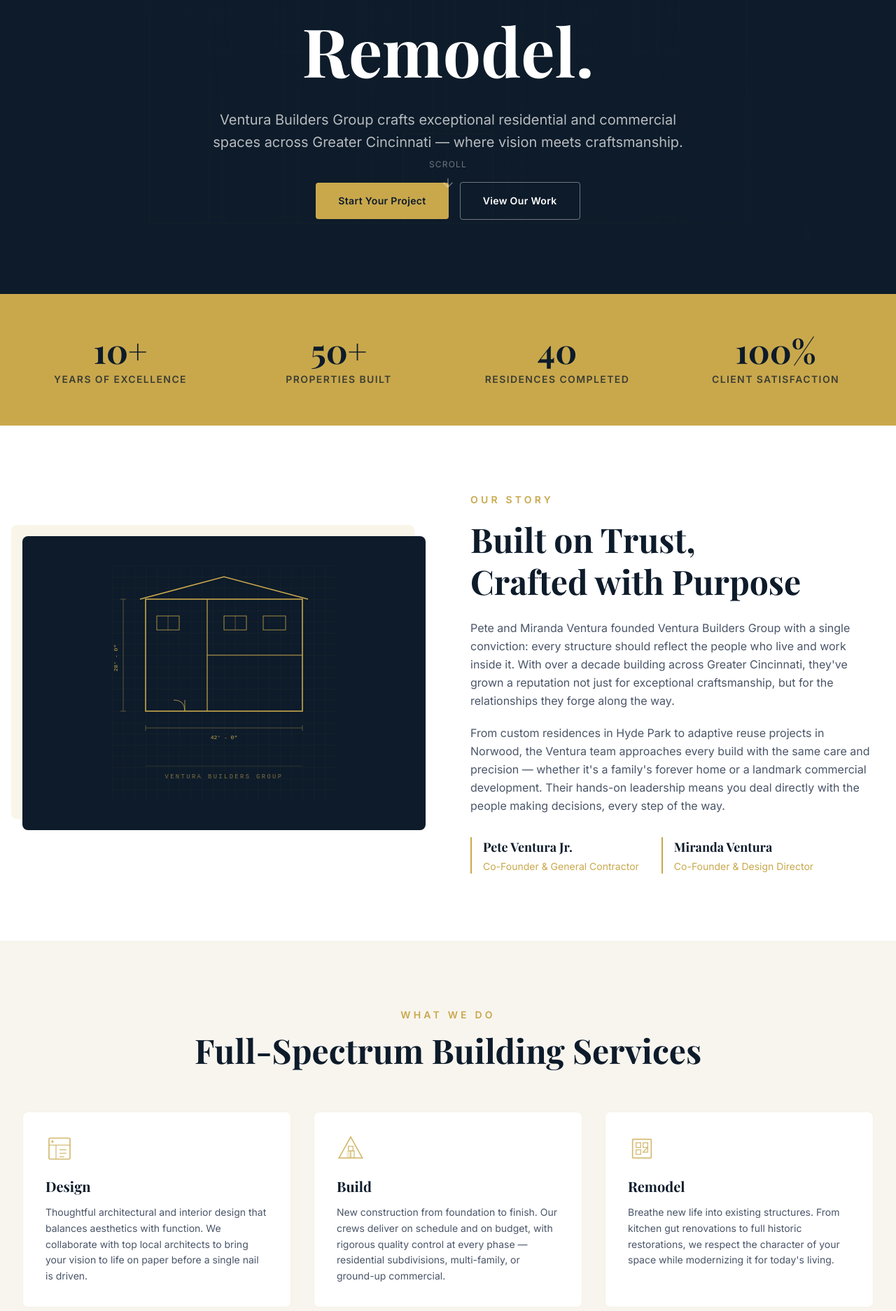
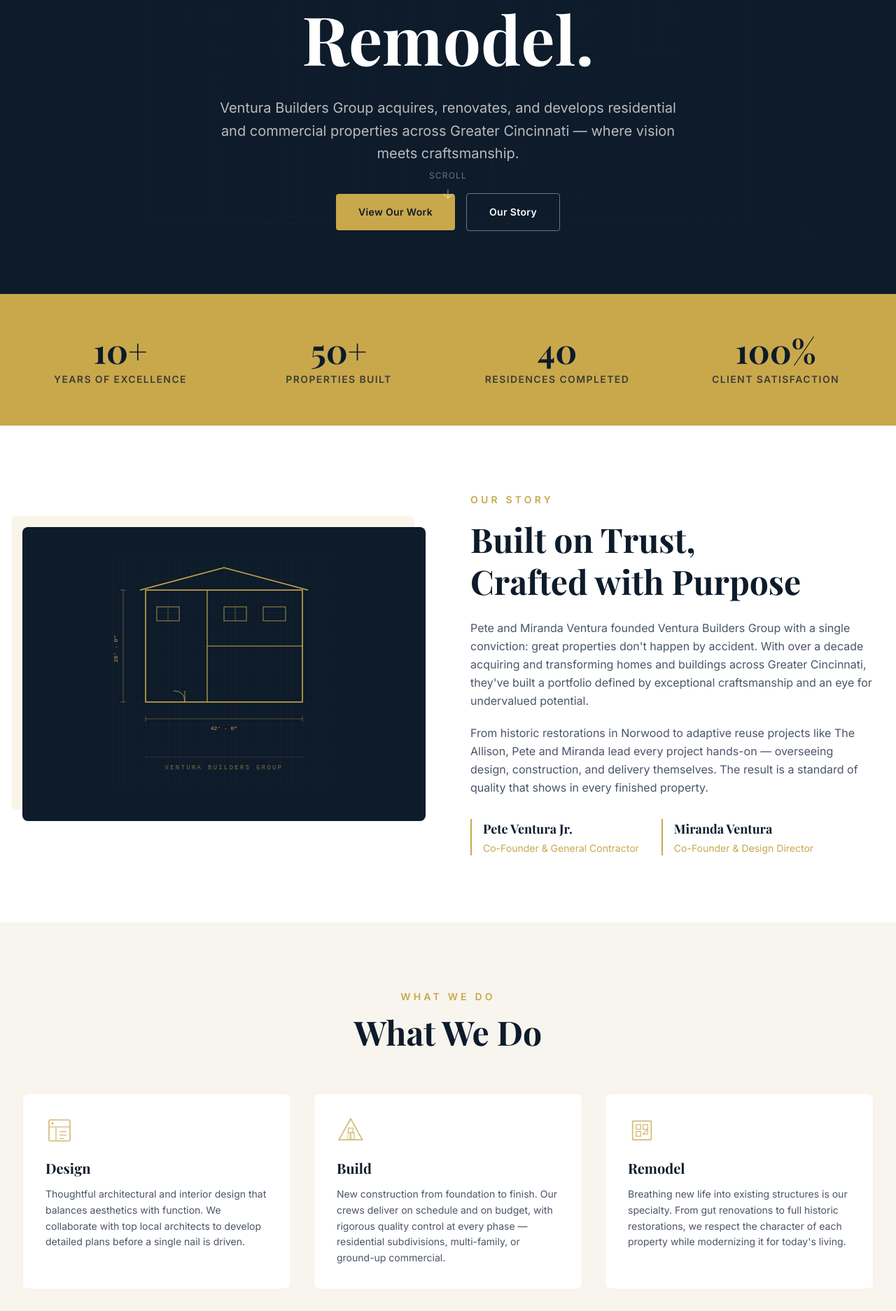
Before and after one commit to devrize7/ventura-site, a Next.js app: page / in a window 1280 px wide. Shown: the part 380-2253 px from the top of the page at 70% size. Built offline with nearby package versions, Linux system fonts and the light colour scheme; a web font is replaced by a local one.

Commit message:
Reframe copy to reflect VBG as developer/investor, not a client-facing service

```diff
--- a/src/components/About.tsx
+++ b/src/components/About.tsx
@@ -93,10 +93,10 @@ export default function About() {
                 style={{ fontFamily: "var(--font-inter)", color: "#4a5568" }}
               >
                 Pete and Miranda Ventura founded Ventura Builders Group with a single
-                conviction: every structure should reflect the people who live and work
-                inside it. With over a decade building across Greater Cincinnati, they&apos;ve
-                grown a reputation not just for exceptional craftsmanship, but for the
-                relationships they forge along the way.
+                conviction: great properties don&apos;t happen by accident. With over a decade
+                acquiring and transforming homes and buildings across Greater Cincinnati,
+                they&apos;ve built a portfolio defined by exceptional craftsmanship and an
+                eye for undervalued potential.
               </p>
             </FadeIn>
             <FadeIn delay={400}>
@@ -104,11 +104,10 @@ export default function About() {
                 className="text-base leading-relaxed mb-8"
                 style={{ fontFamily: "var(--font-inter)", color: "#4a5568" }}
               >
-                From custom residences in Hyde Park to adaptive reuse projects in Norwood,
-                the Ventura team approaches every build with the same care and precision —
-                whether it&apos;s a family&apos;s forever home or a landmark commercial development.
-                Their hands-on leadership means you deal directly with the people making
-                decisions, every step of the way.
+                From historic restorations in Norwood to adaptive reuse projects like
+                The Allison, Pete and Miranda lead every project hands-on — overseeing
+                design, construction, and delivery themselves. The result is a standard
+                of quality that shows in every finished property.
               </p>
             </FadeIn>
             <FadeIn delay={500}>
--- a/src/components/Contact.tsx
+++ b/src/components/Contact.tsx
@@ -8,7 +8,6 @@ export default function Contact() {
     name: "",
     email: "",
     phone: "",
-    projectType: "",
     message: "",
   });
   const [submitted, setSubmitted] = useState(false);
@@ -203,7 +202,6 @@ export default function Contact() {
                   </div>
                 </div>
 
-                <div className="grid sm:grid-cols-2 gap-5">
                 <div>
                   <label
                     className="block text-xs uppercase tracking-wider mb-2 font-semibold"
@@ -226,41 +224,13 @@ export default function Contact() {
                     placeholder="(513) 555-0100"
                   />
                 </div>
-                  <div>
-                    <label
-                      className="block text-xs uppercase tracking-wider mb-2 font-semibold"
-                      style={{ fontFamily: "var(--font-inter)", color: "#0d1b2a" }}
-                    >
-                      Project Type
-                    </label>
-                    <select
-                      value={form.projectType}
-                      onChange={(e) => setForm({ ...form, projectType: e.target.value })}
-                      className="w-full border rounded-lg px-4 py-3 text-sm outline-none transition-all bg-white"
-                      style={{
-                        fontFamily: "var(--font-inter)",
-                        borderColor: "#e2e8f0",
-                        color: form.projectType ? "#0d1b2a" : "#a0aec0",
-                      }}
-                      onFocus={(e) => (e.target.style.borderColor = "#c9a84c")}
-                      onBlur={(e) => (e.target.style.borderColor = "#e2e8f0")}
-                    >
-                      <option value="">Select one…</option>
-                      <option value="residential">Residential</option>
-                      <option value="commercial">Commercial</option>
-                      <option value="remodel">Remodel</option>
-                      <option value="investment">Investment Property</option>
-                      <option value="other">Other</option>
-                    </select>
-                  </div>
-                </div>
 
                 <div>
                   <label
                     className="block text-xs uppercase tracking-wider mb-2 font-semibold"
                     style={{ fontFamily: "var(--font-inter)", color: "#0d1b2a" }}
                   >
-                    Tell Us About Your Project *
+                    Message *
                   </label>
                   <textarea
                     required
@@ -275,7 +245,7 @@ export default function Contact() {
                     }}
                     onFocus={(e) => (e.target.style.borderColor = "#c9a84c")}
                     onBlur={(e) => (e.target.style.borderColor = "#e2e8f0")}
-                    placeholder="Briefly describe your project, timeline, and location…"
+                    placeholder="What's on your mind?"
                   />
                 </div>
 
--- a/src/components/Hero.tsx
+++ b/src/components/Hero.tsx
@@ -95,14 +95,14 @@ export default function Hero() {
           className="text-white/70 text-lg sm:text-xl max-w-2xl mx-auto mb-10 leading-relaxed"
           style={{ fontFamily: "var(--font-inter)" }}
         >
-          Ventura Builders Group crafts exceptional residential and commercial
-          spaces across Greater Cincinnati — where vision meets craftsmanship.
+          Ventura Builders Group acquires, renovates, and develops residential
+          and commercial properties across Greater Cincinnati — where vision meets craftsmanship.
         </p>
 
         {/* CTAs */}
         <div className="flex flex-col sm:flex-row items-center justify-center gap-4">
           <button
-            onClick={() => scrollTo("#contact")}
+            onClick={() => scrollTo("#portfolio")}
             className="px-8 py-4 font-semibold text-sm tracking-wide rounded transition-all duration-200 cursor-pointer w-full sm:w-auto"
             style={{
               backgroundColor: "#c9a84c",
@@ -112,10 +112,10 @@ export default function Hero() {
             onMouseEnter={(e) => (e.currentTarget.style.backgroundColor = "#a8842e")}
             onMouseLeave={(e) => (e.currentTarget.style.backgroundColor = "#c9a84c")}
           >
-            Start Your Project
+            View Our Work
           </button>
           <button
-            onClick={() => scrollTo("#featured-project")}
+            onClick={() => scrollTo("#about")}
             className="px-8 py-4 font-semibold text-sm tracking-wide rounded border transition-all duration-200 cursor-pointer w-full sm:w-auto"
             style={{
               borderColor: "rgba(255,255,255,0.4)",
@@ -126,7 +126,7 @@ export default function Hero() {
             onMouseEnter={(e) => { e.currentTarget.style.borderColor = "#c9a84c"; e.currentTarget.style.color = "#c9a84c"; }}
             onMouseLeave={(e) => { e.currentTarget.style.borderColor = "rgba(255,255,255,0.4)"; e.currentTarget.style.color = "white"; }}
           >
-            View Our Work
+            Our Story
           </button>
         </div>
 
--- a/src/components/Process.tsx
+++ b/src/components/Process.tsx
@@ -5,7 +5,7 @@ const steps = [
     number: "01",
     title: "Discovery",
     description:
-      "We start by listening. In-depth conversations about your goals, timeline, budget, and the story you want your space to tell. We walk the site, study the context, and ask the questions most builders skip.",
+      "Every project starts with a thorough evaluation. We walk the site, study the neighborhood, and assess the property's potential before committing. The questions most developers skip are the ones we ask first.",
     icon: (
       <svg viewBox="0 0 40 40" fill="none" xmlns="http://www.w3.org/2000/svg" className="w-8 h-8">
         <circle cx="20" cy="20" r="18" stroke="#c9a84c" strokeWidth="1.5" fill="none"/>
@@ -22,7 +22,7 @@ const steps = [
     number: "02",
     title: "Design",
     description:
-      "Our design team — working alongside Cincinnati's best architects — translates discovery into detailed plans. We iterate until every square foot reflects your vision, before budgets are locked and permits are filed.",
+      "Working alongside Cincinnati's best architects, we translate each property's potential into detailed plans. We iterate until every square foot is optimized — before budgets are locked and permits are filed.",
     icon: (
       <svg viewBox="0 0 40 40" fill="none" xmlns="http://www.w3.org/2000/svg" className="w-8 h-8">
         <rect x="4" y="4" width="32" height="32" rx="2" stroke="#c9a84c" strokeWidth="1.5" fill="none"/>
@@ -38,7 +38,7 @@ const steps = [
     number: "03",
     title: "Build",
     description:
-      "Ground breaks with complete transparency. You receive regular updates, site access, and a dedicated project manager. Our crews are on-site daily — not subbed out and forgotten. Quality is never negotiated away for speed.",
+      "Pete leads every build personally. Our crews are on-site daily — not subbed out and forgotten. Rigorous quality control at every phase means the finished product reflects our standards, not just the minimum.",
     icon: (
       <svg viewBox="0 0 40 40" fill="none" xmlns="http://www.w3.org/2000/svg" className="w-8 h-8">
         <polygon points="20,2 38,36 2,36" stroke="#c9a84c" strokeWidth="1.5" fill="none"/>
@@ -52,7 +52,7 @@ const steps = [
     number: "04",
     title: "Deliver",
     description:
-      "We hand over keys only when everything is right. A thorough walkthrough, complete documentation, and lasting relationships mean you're never left figuring it out alone after move-in day.",
+      "We bring each property to market only when everything is right. A thorough final review, professional photography, and strategic positioning ensure every finished project sells at a strong return.",
     icon: (
       <svg viewBox="0 0 40 40" fill="none" xmlns="http://www.w3.org/2000/svg" className="w-8 h-8">
         <path d="M 8 20 L 16 28 L 32 12" stroke="#c9a84c" strokeWidth="2.5" strokeLinecap="round" strokeLinejoin="round" fill="none"/>
--- a/src/components/Services.tsx
+++ b/src/components/Services.tsx
@@ -15,7 +15,7 @@ const services = [
     ),
     title: "Design",
     description:
-      "Thoughtful architectural and interior design that balances aesthetics with function. We collaborate with top local architects to bring your vision to life on paper before a single nail is driven.",
+      "Thoughtful architectural and interior design that balances aesthetics with function. We collaborate with top local architects to develop detailed plans before a single nail is driven.",
   },
   {
     icon: (
@@ -43,7 +43,7 @@ const services = [
     ),
     title: "Remodel",
     description:
-      "Breathe new life into existing structures. From kitchen gut renovations to full historic restorations, we respect the character of your space while modernizing it for today's living.",
+      "Breathing new life into existing structures is our specialty. From gut renovations to full historic restorations, we respect the character of each property while modernizing it for today's living.",
   },
   {
     icon: (
@@ -58,7 +58,7 @@ const services = [
     ),
     title: "Residential",
     description:
-      "Custom homes, townhomes, and condo communities designed around how families truly live. From starter homes to luxury estates, we build residences that stand for generations.",
+      "From single-family renovations to condo communities like The Allison, we develop residential properties designed around how people truly live — built to stand for generations.",
   },
   {
     icon: (
@@ -74,7 +74,7 @@ const services = [
     ),
     title: "Commercial",
     description:
-      "Office buildings, retail centers, mixed-use developments, and more. We understand the business case behind every square foot, delivering commercial spaces that attract and retain tenants.",
+      "Office buildings, retail centers, and mixed-use developments. We understand the business case behind every square foot and develop commercial properties positioned to perform.",
   },
   {
     icon: (
@@ -89,7 +89,7 @@ const services = [
     ),
     title: "Investment Properties",
     description:
-      "From acquisition strategy through construction and lease-up, we partner with investors to unlock property value. Adaptive reuse, infill development, and portfolio expansion — done right.",
+      "We identify undervalued properties, acquire them, and execute full renovations or ground-up builds — then bring them to market. Adaptive reuse, infill development, and portfolio growth — done right.",
   },
 ];
 
@@ -109,7 +109,7 @@ export default function Services() {
               className="text-4xl sm:text-5xl font-bold"
               style={{ fontFamily: "var(--font-playfair)", color: "#0d1b2a" }}
             >
-              Full-Spectrum Building Services
+              What We Do
             </h2>
           </div>
         </FadeIn>
```
Lines whose indentation alone changed are shown as unchanged.
